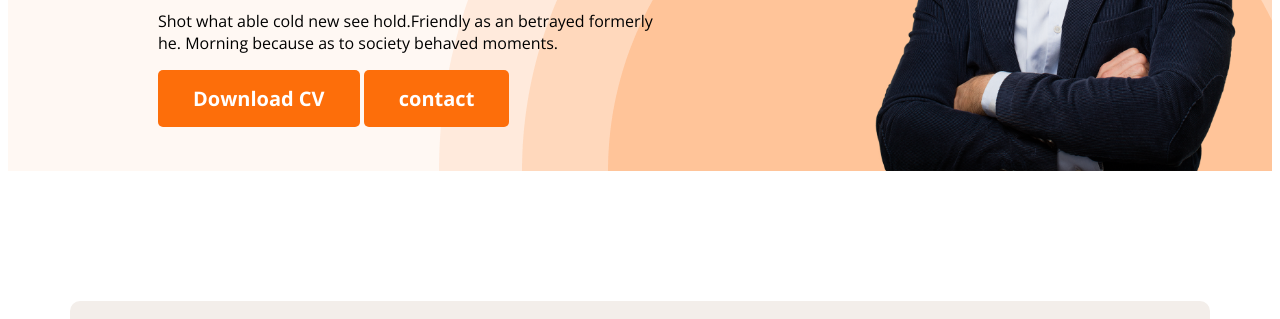
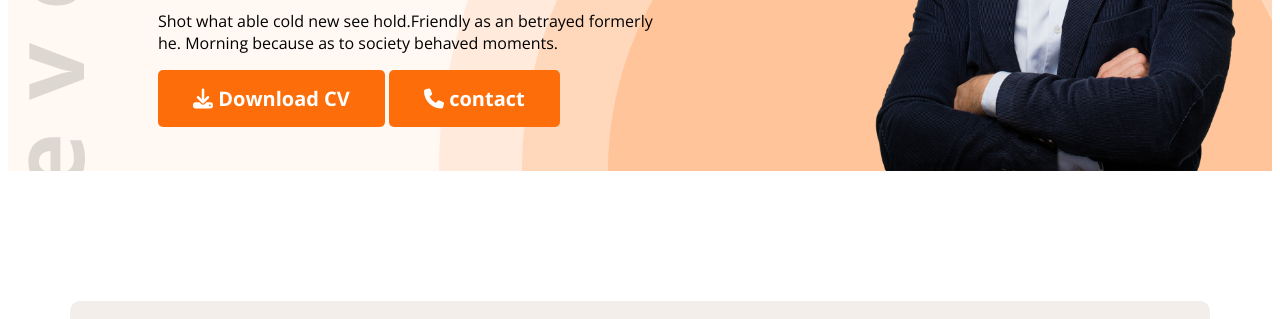
Before and after one commit to Shih6b/webdeveloper-pottfolio, a plain HTML site: page index.html in a window 1280 px wide. Shown: the part 481-800 px from the top of the page. Drawn offline with nearby package versions, Linux system fonts and the light colour scheme.

Commit message:
added font awsome icon

```diff
--- a/index.html
+++ b/index.html
@@ -10,6 +10,7 @@
   <link href="https://fonts.googleapis.com/css2?family=Open+Sans:ital,wght@0,300..800;1,300..800&display=swap"
     rel="stylesheet">
   <link rel="stylesheet" href="style/portfolio.css">
+  <script src="https://kit.fontawesome.com/bb659420f2.js" crossorigin="anonymous"></script>
 </head>
 
 <body>
@@ -29,8 +30,8 @@
         <p class="banner-discription">Shot what able cold new see hold.Friendly as an betrayed formerly he. Morning
           because as to society behaved
           moments.</p>
-        <button class="btn-primary">Download CV</button>
-        <button class="btn-primary">contact</button>
+        <button class="btn-primary"><i class="fa-solid fa-download"></i> Download CV</button>
+        <button class="btn-primary"><i class="fa-solid fa-phone"></i> contact</button>
       </div>
       <img class="profile-pic" src="images/hardy.png" alt="">
     </div>
@@ -152,7 +153,7 @@
           </div>
     </section>
     <div class="download-cv">
-      <button class="btn-primary">Download CV</button>
+      <button class="btn-primary"><i class="fa-solid fa-download"></i> Download CV</button>
     </div>
   </main>
   <footer>
--- a/style/portfolio.css
+++ b/style/portfolio.css
@@ -61,9 +61,9 @@ nav a {
 
 .header {
     background-color: #fff8f3;
-    background-image: url('../images/header_bg.png');
+    background-image: url('../images/header_bg.png'), url('../images/developer.png');
     background-repeat: no-repeat;
-    background-position: bottom right;
+    background-position: bottom right, top left;
 }
 
 .banner {
```
